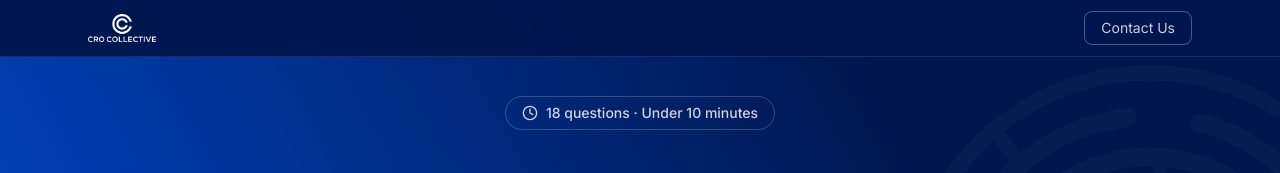
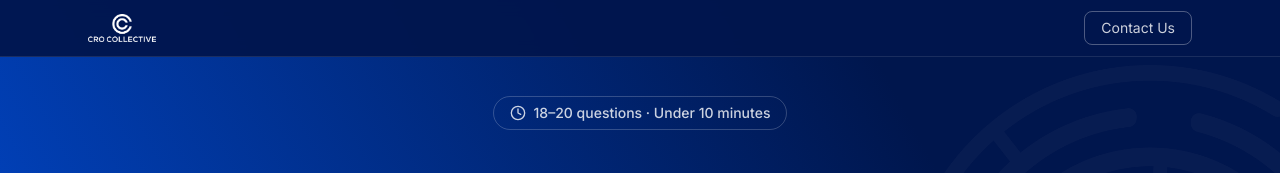
Before and after one commit to warren-CRO/cro-assessment, a React (Vite) app: page /pe in a window 1280 px wide. Shown: the top 173 px of the page. Built offline with nearby package versions, Linux system fonts and the light colour scheme.

Commit message:
Fix badge: 18-20 questions (varies by conditional logic)

```diff
--- a/src/pages/PELanding.tsx
+++ b/src/pages/PELanding.tsx
@@ -33,7 +33,7 @@ export default function PELanding() {
         <div className="max-w-2xl mx-auto text-center relative z-10">
           <div className="inline-flex items-center gap-2 px-4 py-1.5 rounded-full border border-white/20 text-white/80 text-sm font-medium mb-8">
             <Clock className="w-4 h-4" />
-            18 questions &middot; Under 10 minutes
+            18–20 questions &middot; Under 10 minutes
           </div>
 
           <h1 className="font-display text-4xl md:text-5xl lg:text-6xl font-bold leading-tight mb-6 text-white">
```
